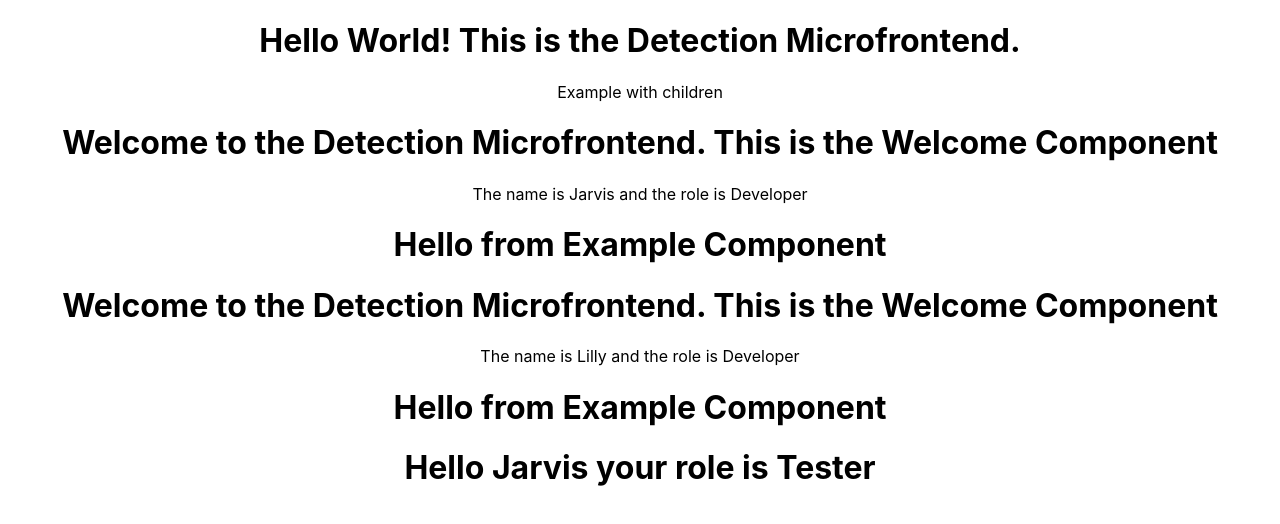
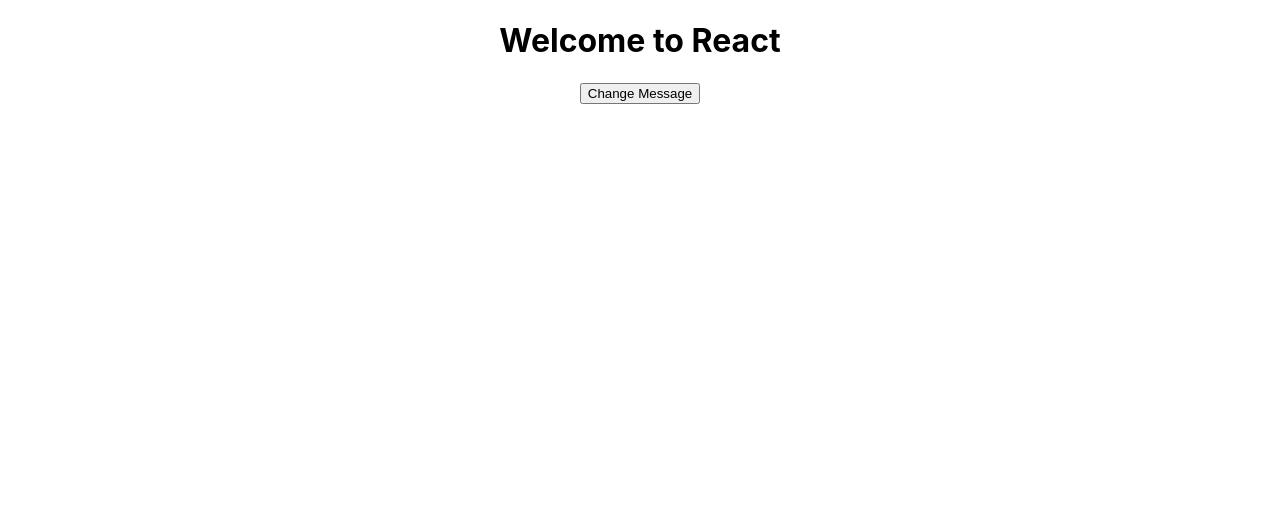
Before and after one commit to PrajwalBS-coder/Front-End, a React (Create React App) app: page / in a window 1280 px wide. Shown: the top 524 px of the page. Built offline with nearby package versions, Linux system fonts and the light colour scheme.

Commit message:
Add class-based state component and update App.js
- Create new Classstate.js component demonstrating React class state management
- Comment out existing

```diff
--- a/src/App.js
+++ b/src/App.js
@@ -2,12 +2,14 @@
 import Greet from "./components/Greet";
 import Welcome from "./components/Welcome";
 import { Example } from "./components/Expmple";
-import  Props  from "./components/Props";
+import Props from "./components/Props";
+import  Example_State  from "./components/Classstate";
 
 function App() {
   return (
     <div className="App">
-      <Greet >
+      {
+        /* <Greet >
          <p>Example with children</p>
         </Greet>
       <Welcome name="Jarvis" role="Developer" />
@@ -16,7 +18,9 @@
       </Example>
       <Welcome  name="Lilly" role="Developer" />
       <Example  />
-      <Props name="Jarvis" role="Tester" />
+      <Props name="Jarvis" role="Tester" /> */
+        <Example_State />
+      }
     </div>
   );
 }
--- /dev/null
+++ b/src/components/Classstate.js
@@ -0,0 +1,24 @@
+import { Component } from "react";
+import React from "react";
+
+class Example_State extends Component {
+  constructor() {
+    super();
+    this.state = {
+      message: "Welcome to React",
+    };
+  }
+  changeMessage() {
+    this.setState({ message: "Thanks for clicking" });
+  }
+
+  render() {
+    return (
+      <div>
+        <h1>{this.state.message}</h1>
+        <button onClick={() => this.changeMessage()}>Change Message</button>
+      </div>
+    );
+  }
+}
+export default Example_State;
```
